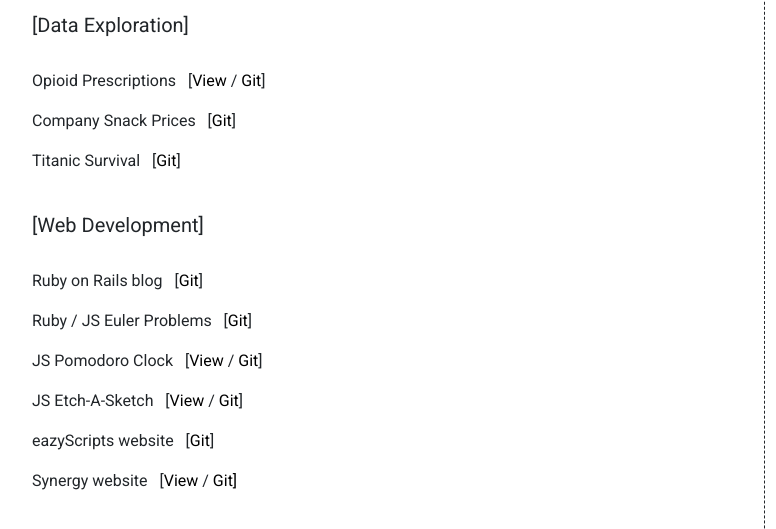
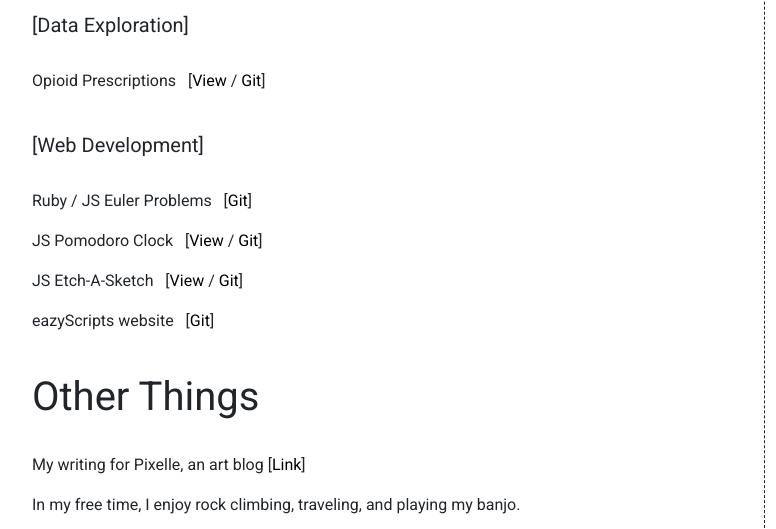
Before and after one commit to usmanakhter/usmanakhter.github.io, a plain HTML site: page index.html in a window 1280 px wide. Shown: the part 83-612 px from the top of the page, 303-1079 px from the left. Drawn offline with Linux system fonts and the light colour scheme.

Commit message:
update github personal page

```diff
--- a/index.html
+++ b/index.html
@@ -36,16 +36,12 @@
       <br><br>
       <h5>[Data Exploration]</h5><br>
       <p>Opioid Prescriptions &nbsp;&nbsp;[<a href="opioid.html">View</a> / <a href="https://github.com/usmanakhter/cms_opioid">Git</a>]</p>
-      <p>Company Snack Prices &nbsp;&nbsp;[<a href="https://github.com/usmanakhter/avia_price_transparency">Git</a>]</p>
-      <p>Titanic Survival &nbsp;&nbsp;[<a href="https://github.com/usmanakhter/ipython_titanic">Git</a>]</p>
       <br>
       <h5>[Web Development]</h5><br>
-      <p>Ruby on Rails blog &nbsp;&nbsp;[<a href="https://github.com/usmanakhter/blogger">Git</a>]</p>
       <p>Ruby / JS Euler Problems &nbsp;&nbsp;[<a href="https://github.com/usmanakhter/Odin/tree/master/EulerProblems">Git</a>]</p>
       <p>JS Pomodoro Clock &nbsp;&nbsp;[<a href="http://tasty-spade.surge.sh/">View</a> / <a href="https://github.com/usmanakhter/pomodoro_clock">Git</a>]</p>
       <p>JS Etch-A-Sketch &nbsp;&nbsp;[<a href="http://mute-theory.surge.sh">View</a> / <a href="https://github.com/usmanakhter/Odin">Git</a>] </p>
       <p>eazyScripts website &nbsp;&nbsp;[<a href="https://github.com/usmanakhter/eazyscripts-website">Git</a>]</p>
-      <p>Synergy website &nbsp;&nbsp;[<a href="http://synergy.atspace.cc">View</a> / <a href="https://github.com/usmanakhter/Synergy-website">Git]</a></p>
       <br>
       <h1>Other Things</h1>
       <br>
```
